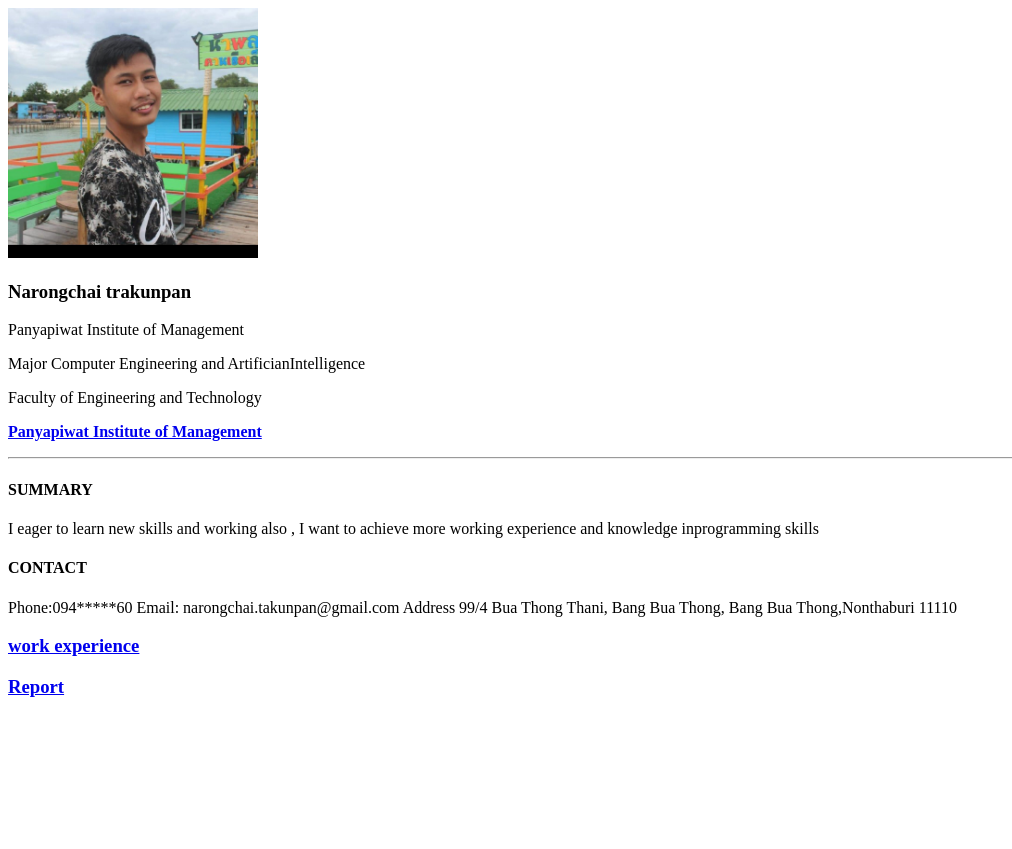
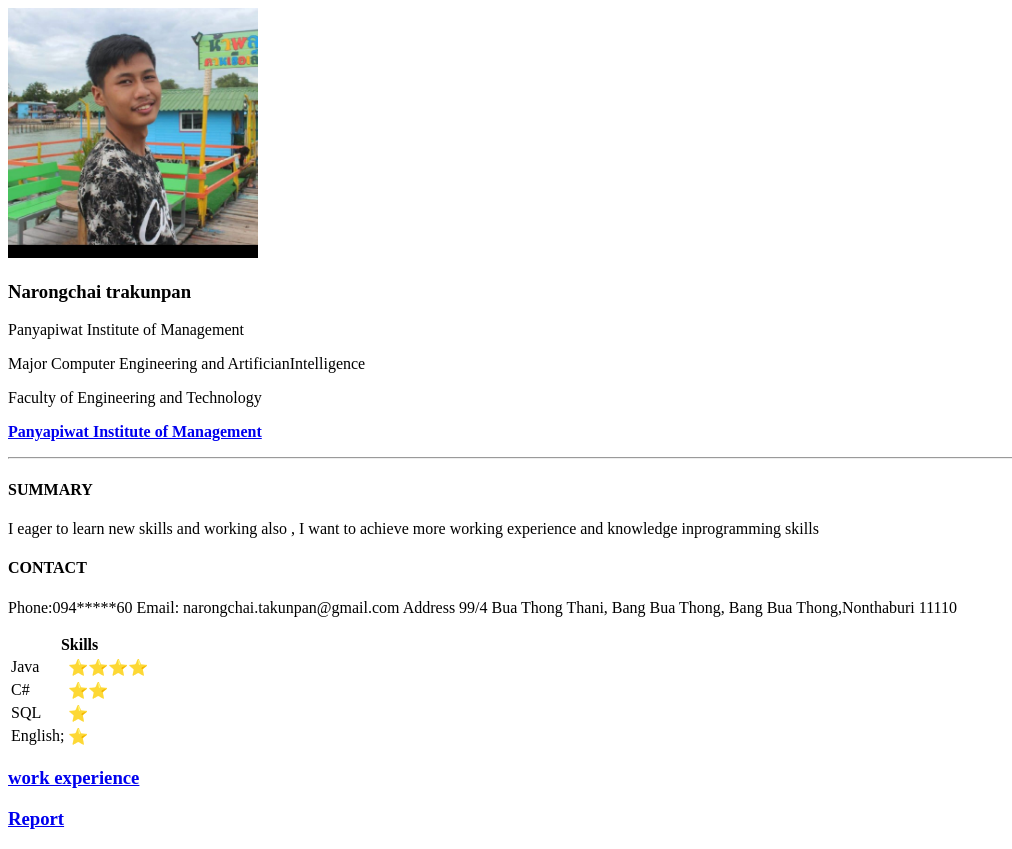
Before and after one commit to Narongchai2/Resume, a plain HTML site: page index.html in a window 1280 px wide. Shown: the whole page, without its empty margins (0-1012 px from the left). Before the commit the page ends 800 px from the top, so only its background shows below. Drawn offline with Linux system fonts and the light colour scheme.

Commit message:
commit resume

```diff
--- a/index.html
+++ b/index.html
@@ -15,6 +15,34 @@
         <p>I eager to learn new skills and working also , I want to achieve more  working experience and knowledge inprogramming skills</p>
     <h4>CONTACT</h4>
         <p>Phone:094*****60 Email: narongchai.takunpan@gmail.com Address 99/4 Bua Thong Thani, Bang Bua Thong, Bang Bua Thong,Nonthaburi 11110</p>
+        <table>
+            <thead>
+                <tr>
+                    <th colspan="2" >Skills</th>
+                </tr>
+            </thead>
+            <tbody>
+                <tr>
+                    <td>Java</td>
+                    <td>&#11088;&#11088;&#11088;&#11088;</td>
+                </tr>
+                <tr>
+                    <td>C#</td>
+                    <td>&#11088;&#11088;</td>
+                </tr>
+                <tr>
+                    <td>SQL</td>
+                    <td>&#11088;</td>
+                </tr>
+                <tr>
+                    <td>English;</td>
+                    <td>&#11088;</td>
+                </tr>
+
+            </tbody>
+
+        </table>
+
     <h3>  <a href="work_experience.html"target="_blank">work experience</a></h3>
     <h3>  <a href="Report.html"target="_blank">Report</a> </h3>
 
```
